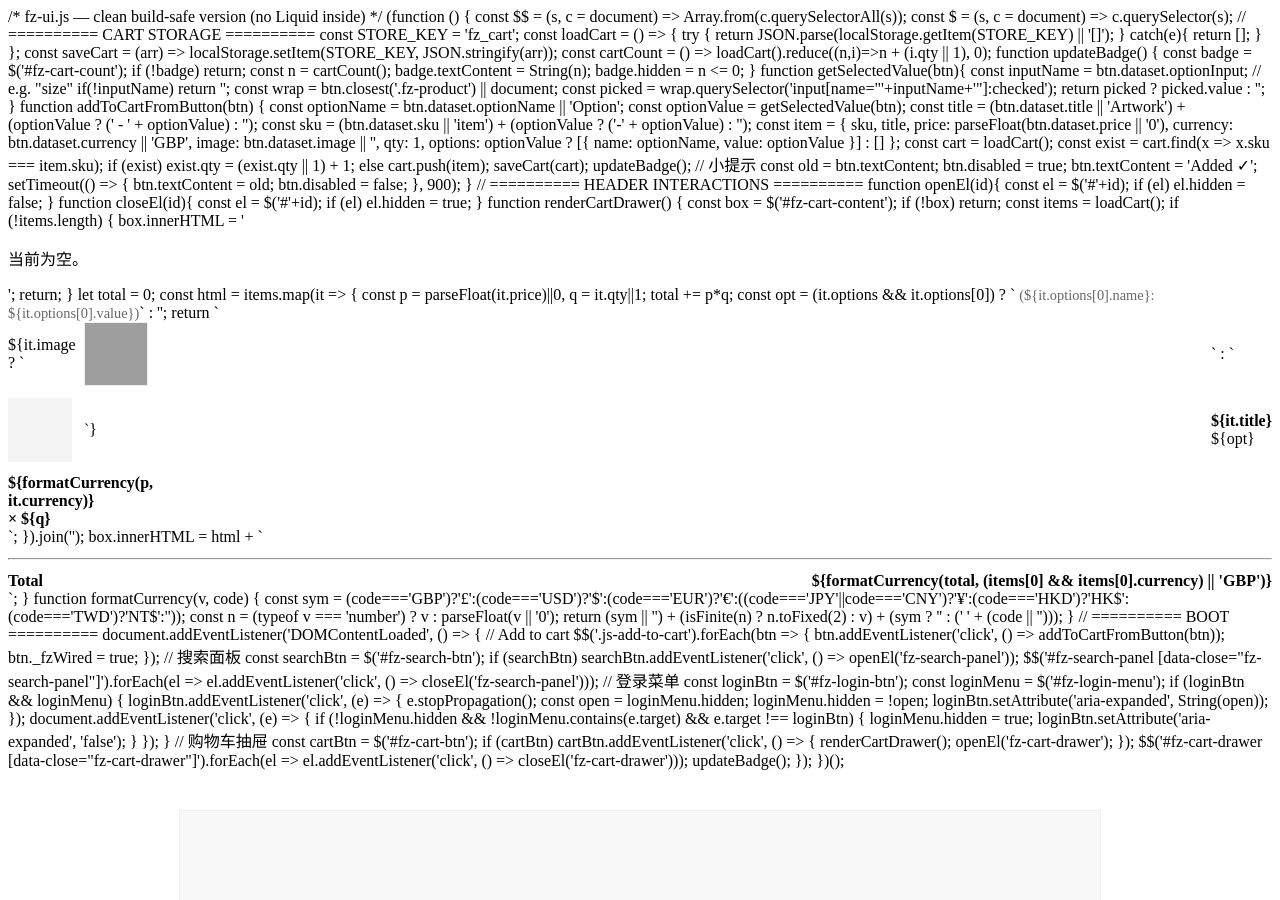
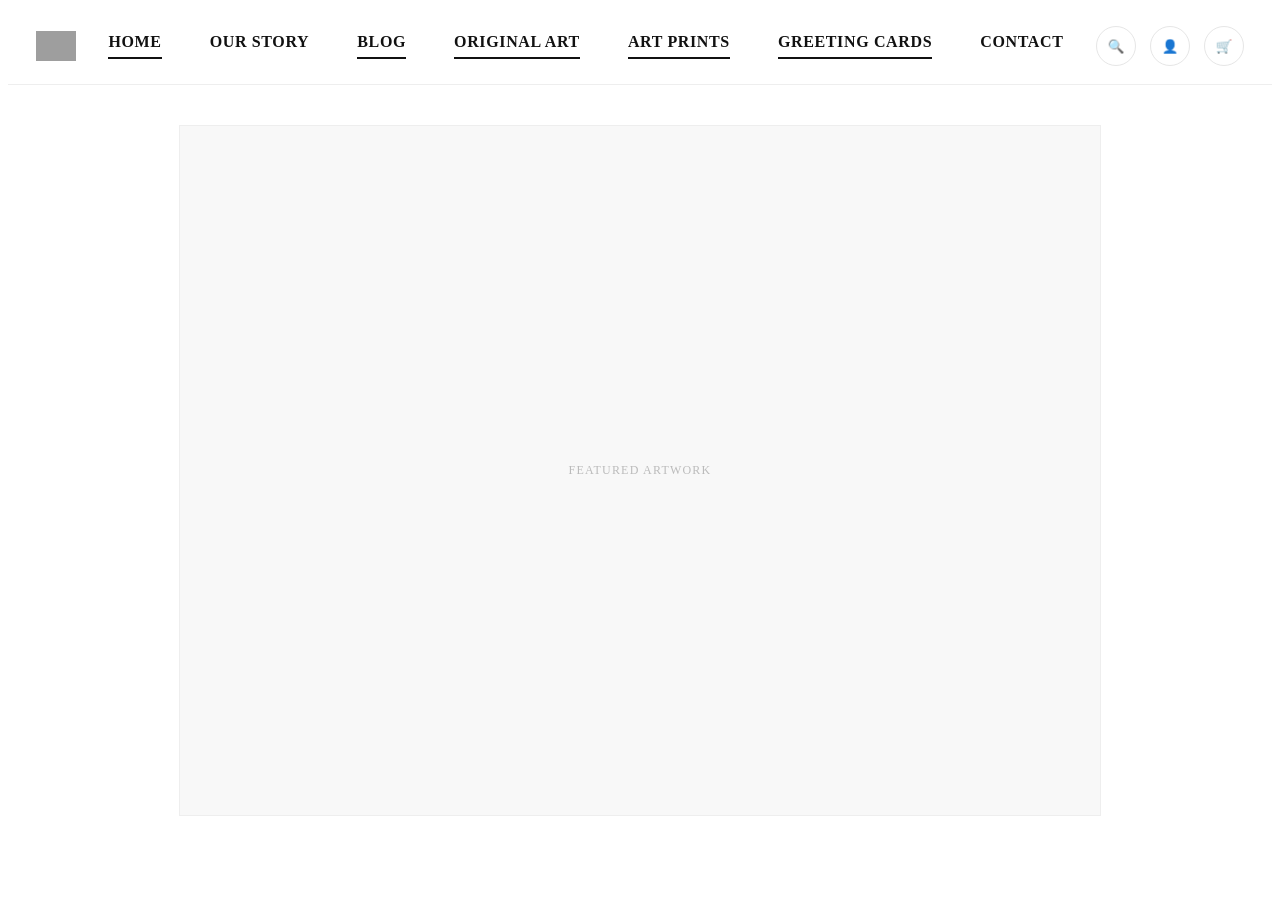
Before and after one commit to Leondecoding/Leondecoding.github.io, a Jekyll site: the page built from index.html, in a window 1280 px wide and 900 px high. Built offline with Jekyll 4.4.1, drawn with Linux system fonts in a browser that asks for light colours; grey boxes are pictures that could not be loaded.

Commit message:
Update header.html

```diff
--- a/_includes/header.html
+++ b/_includes/header.html
@@ -1,132 +1,75 @@
-/* fz-ui.js — clean build-safe version (no Liquid inside) */
-(function () {
-  const $$ = (s, c = document) => Array.from(c.querySelectorAll(s));
-  const $  = (s, c = document) => c.querySelector(s);
+<!-- 文件：_includes/header.html（注意：不要有 --- front-matter） -->
+<header class="fz-site-header">
+  <div class="fz-header-inner">
+    <!-- 左：Logo -->
+    <a class="fz-logo" href="{{ '/' | relative_url }}" aria-label="FZ Studio Home">
+      {% assign _logo = site.logo | default: '/assets/images/logo-fzs.svg' %}
+      <img src="{{ _logo | relative_url }}" alt="{{ site.title | default: 'FZ Studio' }}">
+    </a>
 
-  // ========== CART STORAGE ==========
-  const STORE_KEY = 'fz_cart';
-  const loadCart  = () => { try { return JSON.parse(localStorage.getItem(STORE_KEY) || '[]'); } catch(e){ return []; } };
-  const saveCart  = (arr) => localStorage.setItem(STORE_KEY, JSON.stringify(arr));
-  const cartCount = () => loadCart().reduce((n,i)=>n + (i.qty || 1), 0);
+    <!-- 中：主导航（保持你之前的顺序/文案） -->
+    {% assign _url = page.url | default: '' %}
+    {% assign is_original = _url contains '/original-art/' or page.collection == 'originals' %}
+    {% assign is_prints   = _url contains '/art-prints/'  or page.collection == 'artprints' %}
+    {% assign is_cards    = _url contains '/greeting-cards/' or page.collection == 'cards' %}
+    {% assign is_blog     = _url contains '/blog/' or page.collection == 'posts' %}
+    <nav class="fz-nav" aria-label="Primary">
+      <a href="{{ '/' | relative_url }}" class="fz-nav__link{% if _url == '/' %} is-active{% endif %}">HOME</a>
+      <a href="{{ '/our-story/' | relative_url }}" class="fz-nav__link{% if _url contains '/our-story/' %} is-active{% endif %}">OUR STORY</a>
+      <a href="{{ '/blog/' | relative_url }}" class="fz-nav__link{% if is_blog %} is-active{% endif %}">BLOG</a>
+      <a href="{{ '/original-art/' | relative_url }}" class="fz-nav__link{% if is_original %} is-active{% endif %}">ORIGINAL ART</a>
+      <a href="{{ '/art-prints/' | relative_url }}" class="fz-nav__link{% if is_prints %} is-active{% endif %}">ART PRINTS</a>
+      <a href="{{ '/greeting-cards/' | relative_url }}" class="fz-nav__link{% if is_cards %} is-active{% endif %}">GREETING CARDS</a>
+      <a href="{{ '/contact/' | relative_url }}" class="fz-nav__link{% if _url contains '/contact/' %} is-active{% endif %}">CONTACT</a>
+    </nav>
 
-  function updateBadge() {
-    const badge = $('#fz-cart-count');
-    if (!badge) return;
-    const n = cartCount();
-    badge.textContent = String(n);
-    badge.hidden = n <= 0;
-  }
+    <!-- 右：搜索 / 登录 / 购物篮 -->
+    <div class="fz-actions">
+      <button class="fz-icon-btn" id="fz-search-btn" aria-label="搜索" aria-haspopup="dialog" aria-controls="fz-search-panel">
+        <!-- 你的图标样式会来自现有CSS，这里只保留语义 -->
+        🔍
+      </button>
+      <button class="fz-icon-btn" id="fz-login-btn" aria-label="登录" aria-haspopup="menu" aria-controls="fz-login-menu" aria-expanded="false">👤</button>
+      <button class="fz-icon-btn" id="fz-cart-btn" aria-label="购物篮" aria-haspopup="dialog" aria-controls="fz-cart-drawer">
+        🛒 <span class="fz-badge" id="fz-cart-count" hidden>0</span>
+      </button>
+    </div>
+  </div>
+</header>
 
-  function getSelectedValue(btn){
-    const inputName = btn.dataset.optionInput; // e.g. "size"
-    if(!inputName) return '';
-    const wrap = btn.closest('.fz-product') || document;
-    const picked = wrap.querySelector('input[name="'+inputName+'"]:checked');
-    return picked ? picked.value : '';
-  }
+<!-- 搜索面板 -->
+<div class="fz-panel" id="fz-search-panel" role="dialog" aria-modal="true" aria-labelledby="fz-search-title" hidden>
+  <div class="fz-panel__backdrop" data-close="fz-search-panel"></div>
+  <div class="fz-panel__body" role="document">
+    <button class="fz-close" data-close="fz-search-panel" aria-label="关闭搜索">×</button>
+    <h2 id="fz-search-title">搜索</h2>
+    <form action="{{ '/search/' | relative_url }}" method="get" role="search">
+      <input class="fz-input" type="search" name="q" placeholder="搜索…" autofocus>
+      <button class="fz-btn fz-btn--primary" type="submit">搜索</button>
+    </form>
+  </div>
+</div>
 
-  function addToCartFromButton(btn) {
-    const optionName  = btn.dataset.optionName || 'Option';
-    const optionValue = getSelectedValue(btn);
-    const title = (btn.dataset.title || 'Artwork') + (optionValue ? (' - ' + optionValue) : '');
-    const sku   = (btn.dataset.sku   || 'item')    + (optionValue ? ('-' + optionValue) : '');
+<!-- 登录菜单（占位） -->
+<div class="fz-menu" id="fz-login-menu" role="menu" hidden>
+  <ul>
+    <li><a href="#" role="menuitem">登录</a></li>
+    <li><a href="#" role="menuitem">注册</a></li>
+  </ul>
+</div>
 
-    const item = {
-      sku,
-      title,
-      price: parseFloat(btn.dataset.price || '0'),
-      currency: btn.dataset.currency || 'GBP',
-      image: btn.dataset.image || '',
-      qty: 1,
-      options: optionValue ? [{ name: optionName, value: optionValue }] : []
-    };
+<!-- 购物车抽屉 -->
+<aside class="fz-drawer" id="fz-cart-drawer" role="dialog" aria-modal="true" aria-labelledby="fz-cart-title" hidden>
+  <div class="fz-drawer__backdrop" data-close="fz-cart-drawer"></div>
+  <div class="fz-drawer__panel">
+    <header class="fz-drawer__header">
+      <h2 id="fz-cart-title">购物篮</h2>
+      <button class="fz-close" data-close="fz-cart-drawer" aria-label="关闭购物篮">×</button>
+    </header>
+    <div class="fz-drawer__content" id="fz-cart-content"><p>当前为空。</p></div>
+    <footer class="fz-drawer__footer"><a class="fz-btn fz-btn--primary" href="#">去结算</a></footer>
+  </div>
+</aside>
 
-    const cart = loadCart();
-    const exist = cart.find(x => x.sku === item.sku);
-    if (exist) exist.qty = (exist.qty || 1) + 1;
-    else cart.push(item);
-    saveCart(cart);
-    updateBadge();
-
-    // 小提示
-    const old = btn.textContent;
-    btn.disabled = true;
-    btn.textContent = 'Added ✓';
-    setTimeout(() => { btn.textContent = old; btn.disabled = false; }, 900);
-  }
-
-  // ========== HEADER INTERACTIONS ==========
-  function openEl(id){ const el = $('#'+id); if (el) el.hidden = false; }
-  function closeEl(id){ const el = $('#'+id); if (el) el.hidden = true; }
-
-  function renderCartDrawer() {
-    const box = $('#fz-cart-content');
-    if (!box) return;
-    const items = loadCart();
-    if (!items.length) {
-      box.innerHTML = '<p>当前为空。</p>';
-      return;
-    }
-    let total = 0;
-    const html = items.map(it => {
-      const p = parseFloat(it.price)||0, q = it.qty||1;
-      total += p*q;
-      const opt = (it.options && it.options[0]) ? ` <span style="color:#666;font-size:.9em;">(${it.options[0].name}: ${it.options[0].value})</span>` : '';
-      return `
-      <div style="display:grid;grid-template-columns:64px 1fr auto;gap:12px;align-items:center;">
-        ${it.image ? `<img src="${it.image}" alt="" style="width:64px;height:64px;object-fit:cover;border:1px solid #eee;">` : `<div style="width:64px;height:64px;background:#f4f4f4"></div>`}
-        <div><div style="font-weight:600;">${it.title}</div>${opt}</div>
-        <div style="font-weight:600;">${formatCurrency(p, it.currency)} × ${q}</div>
-      </div>`;
-    }).join('');
-    box.innerHTML = html + `<hr style="margin:12px 0;">
-      <div style="display:flex;justify-content:space-between;font-weight:700;">
-        <span>Total</span><span>${formatCurrency(total, (items[0] && items[0].currency) || 'GBP')}</span>
-      </div>`;
-  }
-
-  function formatCurrency(v, code) {
-    const sym = (code==='GBP')?'£':(code==='USD')?'$':(code==='EUR')?'€':((code==='JPY'||code==='CNY')?'¥':(code==='HKD')?'HK$':(code==='TWD')?'NT$':''));
-    const n = (typeof v === 'number') ? v : parseFloat(v || '0');
-    return (sym || '') + (isFinite(n) ? n.toFixed(2) : v) + (sym ? '' : (' ' + (code || '')));
-  }
-
-  // ========== BOOT ==========
-  document.addEventListener('DOMContentLoaded', () => {
-    // Add to cart
-    $$('.js-add-to-cart').forEach(btn => {
-      btn.addEventListener('click', () => addToCartFromButton(btn));
-      btn._fzWired = true;
-    });
-
-    // 搜索面板
-    const searchBtn = $('#fz-search-btn');
-    if (searchBtn) searchBtn.addEventListener('click', () => openEl('fz-search-panel'));
-    $$('#fz-search-panel [data-close="fz-search-panel"]').forEach(el => el.addEventListener('click', () => closeEl('fz-search-panel')));
-
-    // 登录菜单
-    const loginBtn  = $('#fz-login-btn');
-    const loginMenu = $('#fz-login-menu');
-    if (loginBtn && loginMenu) {
-      loginBtn.addEventListener('click', (e) => {
-        e.stopPropagation();
-        const open = loginMenu.hidden;
-        loginMenu.hidden = !open;
-        loginBtn.setAttribute('aria-expanded', String(open));
-      });
-      document.addEventListener('click', (e) => {
-        if (!loginMenu.hidden && !loginMenu.contains(e.target) && e.target !== loginBtn) {
-          loginMenu.hidden = true;
-          loginBtn.setAttribute('aria-expanded', 'false');
-        }
-      });
-    }
-
-    // 购物车抽屉
-    const cartBtn   = $('#fz-cart-btn');
-    if (cartBtn) cartBtn.addEventListener('click', () => { renderCartDrawer(); openEl('fz-cart-drawer'); });
-    $$('#fz-cart-drawer [data-close="fz-cart-drawer"]').forEach(el => el.addEventListener('click', () => closeEl('fz-cart-drawer')));
-
-    updateBadge();
-  });
-})();
+<!-- 只加载你现有的交互脚本（别的都不加） -->
+<script defer src="{{ '/assets/js/fz-ui.js' | relative_url }}"></script>
```
